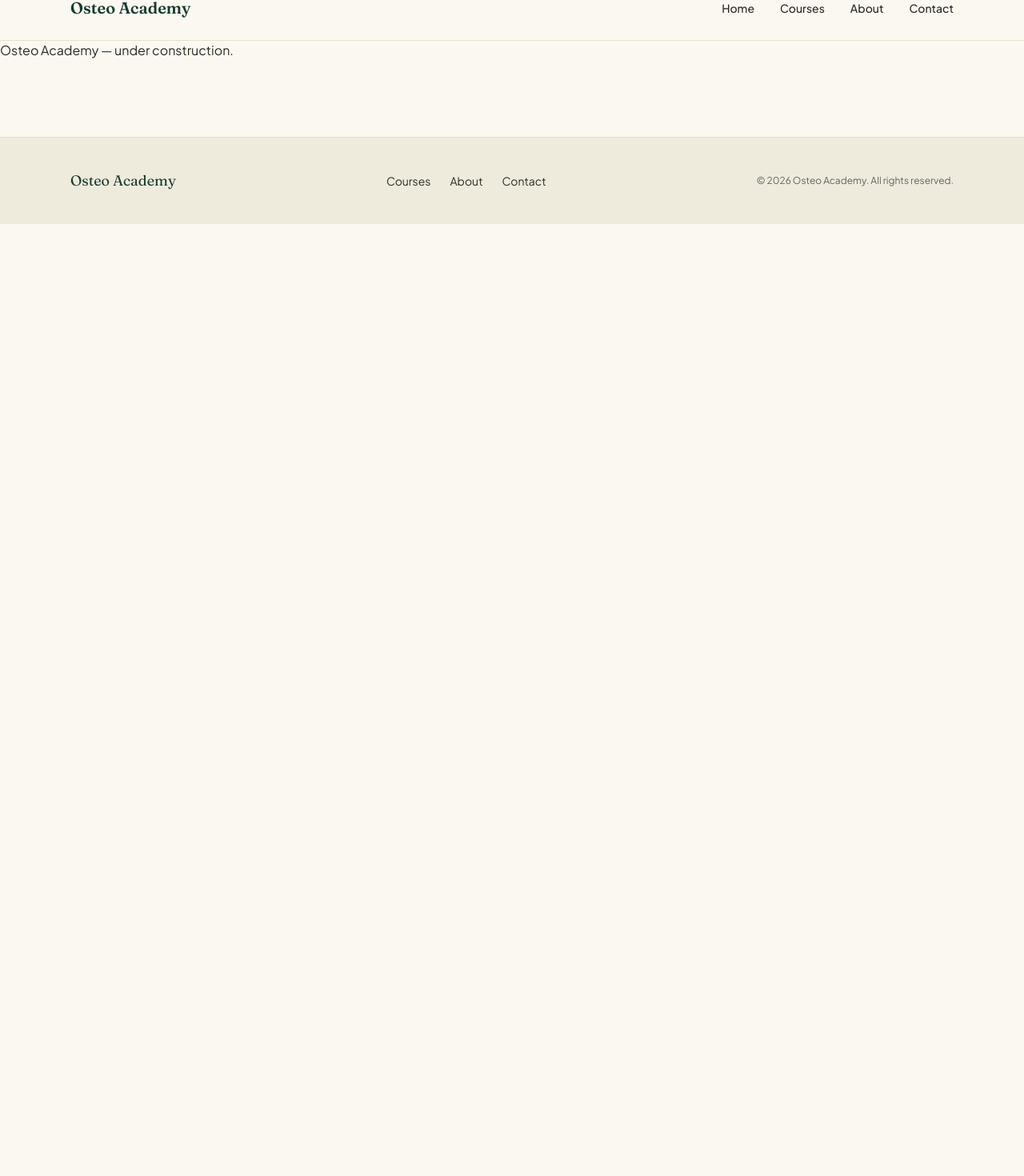
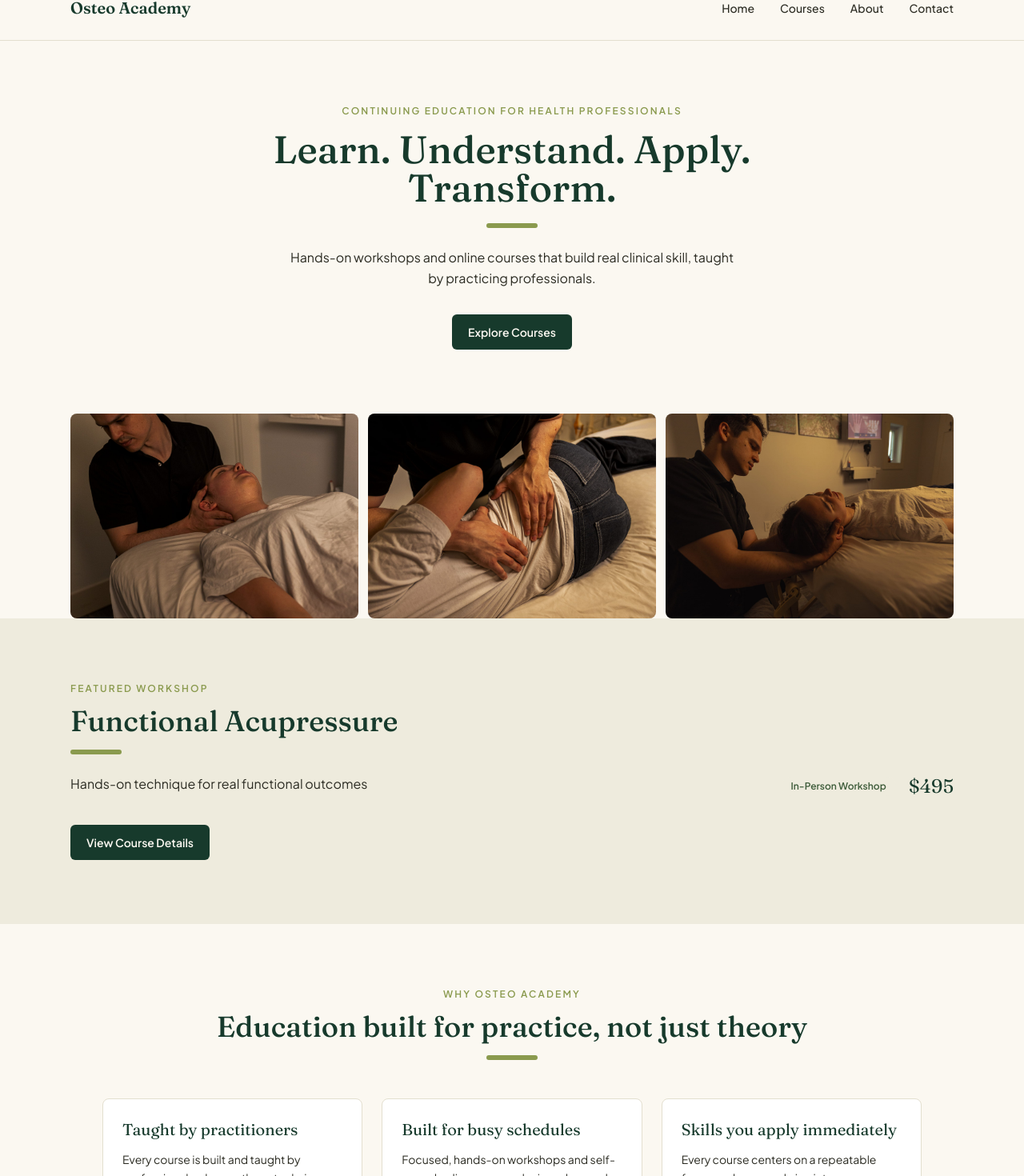
Before and after one commit to xyncosam/osteoacademy, a Next.js app: page / in a window 1280 px wide. Shown: the part 30-1500 px from the top of the page at 80% size. Before the commit the page ends 800 px from the top, so only its background shows below. Built offline with nearby package versions, Linux system fonts and the light colour scheme.

Commit message:
feat: build the Home page

```diff
--- a/app/page.tsx
+++ b/app/page.tsx
@@ -1,7 +1,18 @@
+import { Hero } from '@/components/home/Hero'
+import { PhotoStrip } from '@/components/home/PhotoStrip'
+import { ValueProps } from '@/components/home/ValueProps'
+import { FeaturedCourseSection } from '@/components/home/FeaturedCourseSection'
+import { Container } from '@/components/ui/Container'
+
 export default function HomePage() {
   return (
     <main>
-      <p>Osteo Academy — under construction.</p>
+      <Hero />
+      <Container>
+        <PhotoStrip />
+      </Container>
+      <FeaturedCourseSection />
+      <ValueProps />
     </main>
   )
 }
--- /dev/null
+++ b/components/home/FeaturedCourseSection.tsx
@@ -0,0 +1,28 @@
+import { Container } from '@/components/ui/Container'
+import { SectionHeading } from '@/components/ui/SectionHeading'
+import { Badge } from '@/components/ui/Badge'
+import { Button } from '@/components/ui/Button'
+import { formatPrice } from '@/lib/format'
+import { getFeaturedCourse } from '@/lib/courses'
+
+export function FeaturedCourseSection() {
+  const course = getFeaturedCourse()
+
+  return (
+    <section className="bg-cream-100 py-20">
+      <Container>
+        <SectionHeading eyebrow="Featured Workshop" title={course.title} />
+        <div className="mt-6 flex flex-col gap-6 md:flex-row md:items-start md:justify-between">
+          <p className="max-w-xl font-body text-base leading-relaxed text-ink-900">{course.tagline}</p>
+          <div className="flex items-center gap-4">
+            <Badge>{course.format === 'in-person' ? 'In-Person Workshop' : 'Online Course'}</Badge>
+            <span className="font-display text-2xl text-forest-900">{formatPrice(course.priceCents)}</span>
+          </div>
+        </div>
+        <div className="mt-8">
+          <Button href={`/courses/${course.slug}`}>View Course Details</Button>
+        </div>
+      </Container>
+    </section>
+  )
+}
--- /dev/null
+++ b/components/home/Hero.tsx
@@ -0,0 +1,24 @@
+import { Button } from '@/components/ui/Button'
+import { Container } from '@/components/ui/Container'
+
+export function Hero() {
+  return (
+    <section className="py-20 text-center">
+      <Container className="flex flex-col items-center">
+        <p className="font-body text-xs font-semibold uppercase tracking-[0.18em] text-sage-500">
+          Continuing Education for Health Professionals
+        </p>
+        <h1 className="mt-4 max-w-3xl font-display text-4xl font-medium text-forest-900 md:text-5xl">
+          Learn. Understand. Apply. Transform.
+        </h1>
+        <span className="mt-5 h-1.5 w-16 rounded-full bg-sage-500" aria-hidden="true" />
+        <p className="mt-6 max-w-xl font-body text-base leading-relaxed text-ink-900">
+          Hands-on workshops and online courses that build real clinical skill, taught by practicing professionals.
+        </p>
+        <div className="mt-8">
+          <Button href="/courses">Explore Courses</Button>
+        </div>
+      </Container>
+    </section>
+  )
+}
--- /dev/null
+++ b/components/home/PhotoStrip.tsx
@@ -0,0 +1,19 @@
+import Image from 'next/image'
+
+const PHOTOS = [
+  { src: '/images/6f1a9503.jpg', alt: 'Instructor demonstrating a cervical technique on a client' },
+  { src: '/images/6f1a9529.jpg', alt: 'Instructor demonstrating a hip-focused technique on a client' },
+  { src: '/images/6f1a9506.jpg', alt: 'Hands-on practice during an Osteo Academy workshop' },
+]
+
+export function PhotoStrip() {
+  return (
+    <div className="grid grid-cols-1 gap-3 md:grid-cols-3">
+      {PHOTOS.map((photo) => (
+        <div key={photo.src} className="relative h-64 overflow-hidden rounded-lg">
+          <Image src={photo.src} alt={photo.alt} fill className="object-cover" />
+        </div>
+      ))}
+    </div>
+  )
+}
--- /dev/null
+++ b/components/home/ValueProps.tsx
@@ -0,0 +1,27 @@
+import { Container } from '@/components/ui/Container'
+import { SectionHeading } from '@/components/ui/SectionHeading'
+import { Card } from '@/components/ui/Card'
+
+const VALUE_PROPS = [
+  { title: 'Taught by practitioners', body: 'Every course is built and taught by professionals who use these techniques in real clinical practice.' },
+  { title: 'Built for busy schedules', body: "Focused, hands-on workshops and self-paced online courses designed around a working clinician's time." },
+  { title: 'Skills you apply immediately', body: 'Every course centers on a repeatable framework you can bring into your very next patient session.' },
+]
+
+export function ValueProps() {
+  return (
+    <section className="py-20">
+      <Container>
+        <SectionHeading eyebrow="Why Osteo Academy" title="Education built for practice, not just theory" align="center" />
+        <div className="mx-auto mt-12 grid max-w-5xl gap-6 md:grid-cols-3">
+          {VALUE_PROPS.map((prop) => (
+            <Card key={prop.title}>
+              <h3 className="font-display text-xl text-forest-900">{prop.title}</h3>
+              <p className="mt-3 font-body text-sm leading-relaxed text-ink-900">{prop.body}</p>
+            </Card>
+          ))}
+        </div>
+      </Container>
+    </section>
+  )
+}
```
Also changed, not shown: 1 other file (tests, documents, lock files or other folders).
